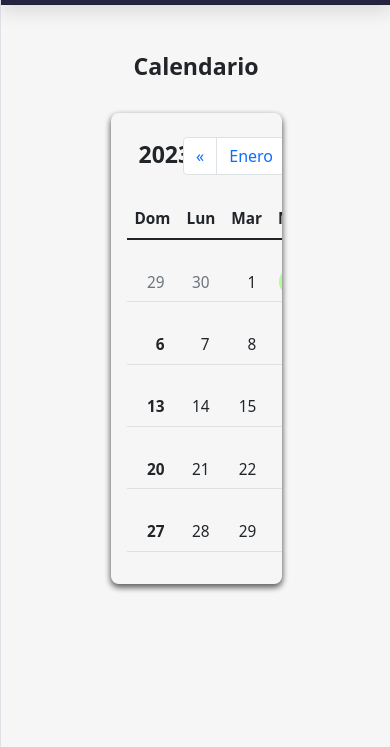
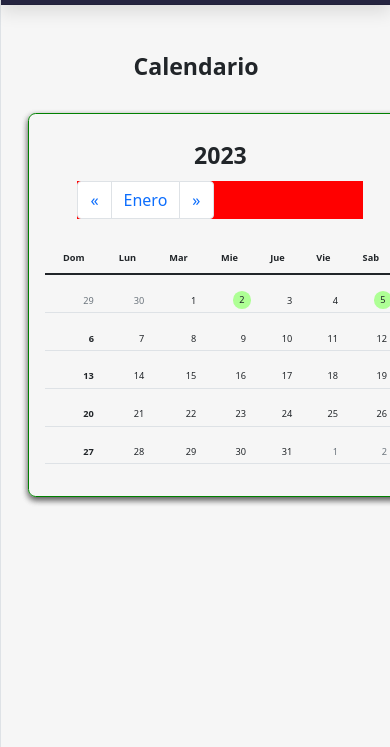
Before and after one commit to vanegasledezma/Proyect_1, a plain HTML site: page user/calendar.html in a window 390 px wide. Shown: the part 97-844 px from the top of the page. Drawn offline with nearby package versions, Linux system fonts and the light colour scheme.

Commit message:
Calendar fix
Se configuro el tamaño del calendario para phones

```diff
--- a/css/calendar.css
+++ b/css/calendar.css
@@ -38,3 +38,43 @@ padding: 2em 0.9em 0.5em 0.5em !important;
     margin-right: -0.5em;
     border-radius: 50%;
 }
+
+@media  (max-width: 769px) {
+
+    .calendar-body {
+        border: 1px solid red;
+        width: 30em;
+        margin: 0 14%;
+    }
+}
+
+@media  (max-width: 481px) {
+
+    .calendar-body {
+        border: 1px solid green;
+        width: 25em;
+        margin: 0 1%;
+    }
+
+    .calendar-days td , .calendar-days th{
+        text-align: end;
+        max-width: 80%;
+        }
+
+    .table {
+        font-size: 0.6em;
+    }
+
+    .calendarNav {
+      background-color: red;
+    }
+}
+
+@media  (max-width: 300px) {
+
+    .calendar-body {
+        border: 1px solid blue;
+        width: 30em;
+        margin: 0 14%;
+    }
+}
--- a/css/invoice.css
+++ b/css/invoice.css
@@ -49,6 +49,7 @@ max-width: 4em;
 
 @media (max-width: 769px) {
     .invoiceBody {
+
         font-size: 0.8em;
         }
         .invoiceVenc {
--- a/user/calendar.html
+++ b/user/calendar.html
@@ -112,17 +112,14 @@
                 </div>
                 <div class="calendar-body active p-3">
                     <table class="table table-hover">
-                        <div class="row p-2">
-                            <div class="col-3">
+                        <div class="row text-center p-2">
+                            <div class="col-md">
                                 <h5 class="calendar-title p-1">2023</h5>
                             </div>
-                            <div class="col-6 text-center">
-
-                            </div>
-                            <div class="col-3">
-                                <div class="d-flex justify-content-center">
-                                    <nav aria-label="Page navigation">
-                                        <ul class="pagination">
+                            <div class="col-md">
+                                <div class="mx-4">
+                                    <c:\Users\AVL\AppData\Local\Programs\Microsoft VS Code\resources\app\out\vs\code\electron-sandbox\workbench\workbench.htmlnav aria-label="Page navigation" >
+                                        <ul class="pagination calendarNav">
                                             <li class="page-item">
                                                 <a class="page-link" href="#" aria-label="Previous">
                                                     <span aria-hidden="true">&laquo;</span>
```
